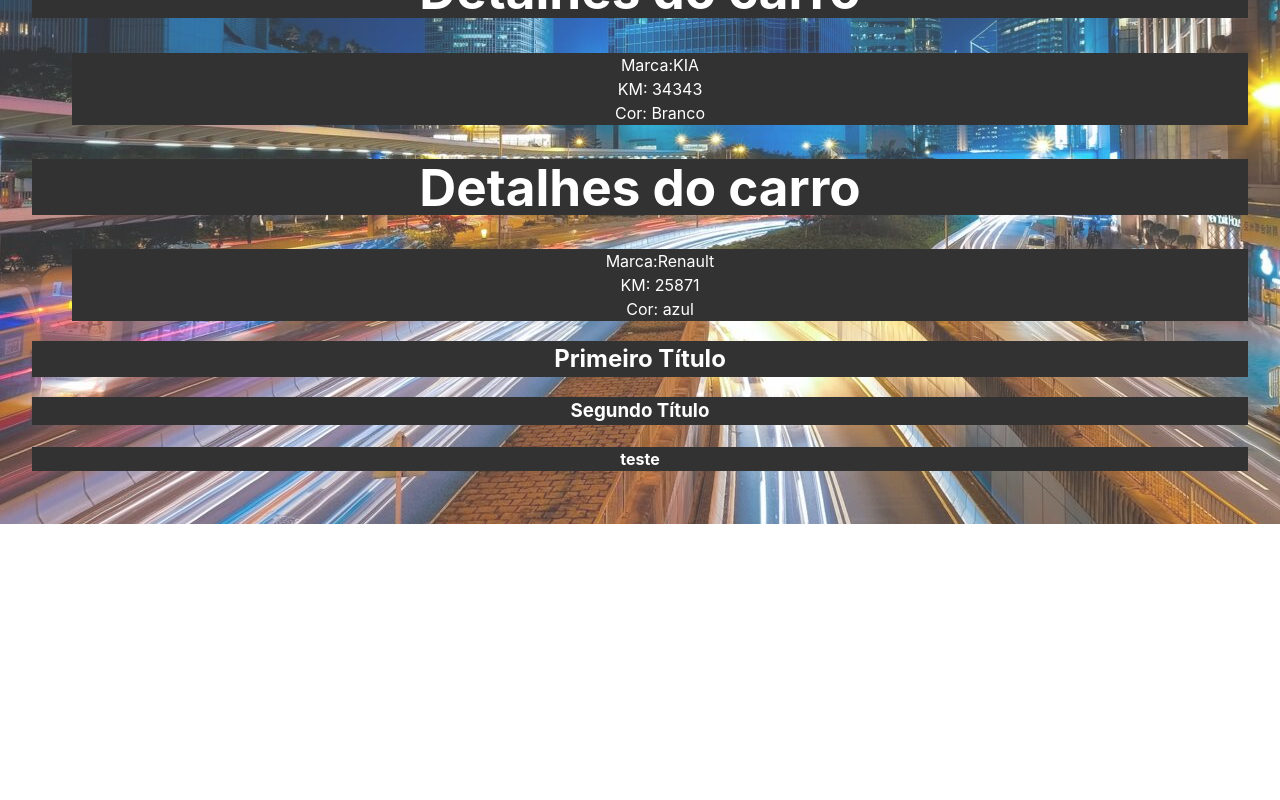
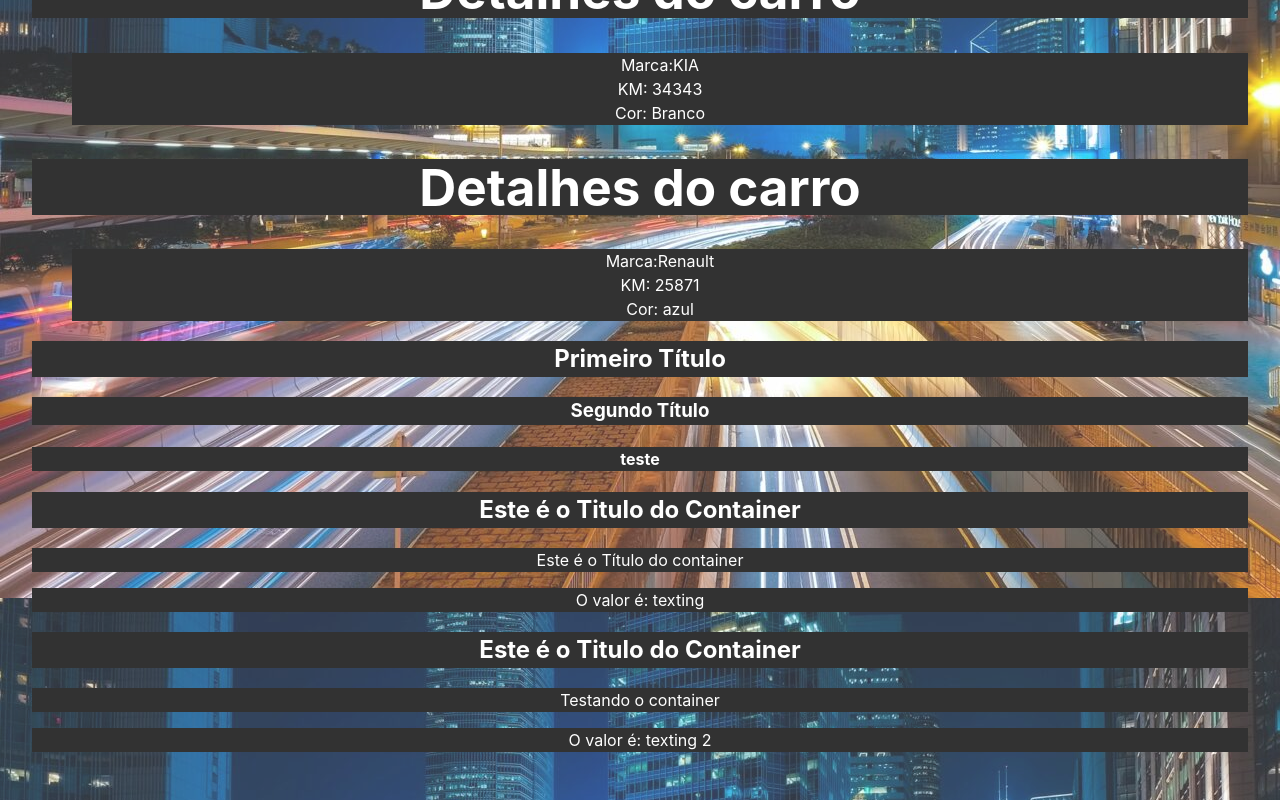
Before and after one commit to NFPereira/Cursos, a React (Vite) app in the folder REACTJS/React_Do_Zero_A_Maestria/Arquivos/3_AVANCANDO_EM_REACT/avancando-em-react/: page / in a window 1280 px wide. Shown: the part 2858-3658 px from the top of the page. Before the commit the page ends 3382 px from the top, so only its background shows below. Built offline with nearby package versions, Linux system fonts and the light colour scheme.

Commit message:
Utilização do children no componente

```diff
--- a/REACTJS/React_Do_Zero_A_Maestria/Arquivos/3_AVANCANDO_EM_REACT/avancando-em-react/src/App.jsx
+++ b/REACTJS/React_Do_Zero_A_Maestria/Arquivos/3_AVANCANDO_EM_REACT/avancando-em-react/src/App.jsx
@@ -13,6 +13,7 @@ import ConditionalRender from './components/ConditionalRender';
 import ShowUserName from './components/ShowUserName';
 import CarsDetail from './components/CarsDetail';
 import Fragmentacao from './components/Fragment';
+import Container from './components/Container';
 
 const App = () => {
   const nome = "Nilson F. Pereira"
@@ -51,6 +52,13 @@ const App = () => {
       ))}
       {/* fragment */}
       <Fragmentacao propFragment="teste" />
+      {/* children*/}
+      <Container myValue="texting">
+      <p>Este é o Título do container</p>
+      </Container>
+      <Container myValue="texting 2">
+      <p>Testando o container</p>
+      </Container>
     </>
   )
 }
--- /dev/null
+++ b/REACTJS/React_Do_Zero_A_Maestria/Arquivos/3_AVANCANDO_EM_REACT/avancando-em-react/src/components/Container.jsx
@@ -0,0 +1,13 @@
+import React from 'react'
+
+const Container = ({children, myValue}) => {
+  return (
+    <div>
+      <h2>Este é o Titulo do Container</h2>
+      {children}
+      <p>O valor é: {myValue}</p>
+    </div>
+  )
+}
+
+export default Container
```
